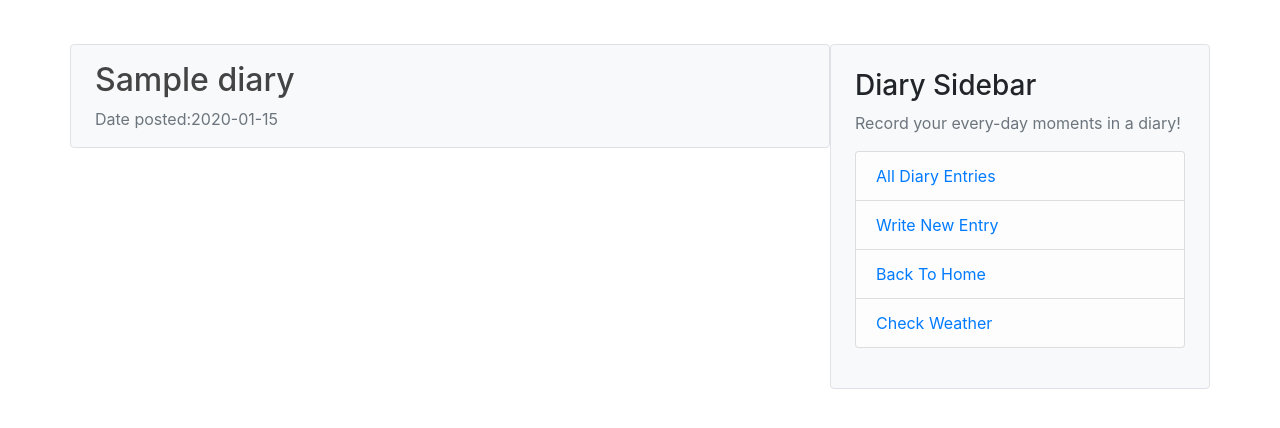
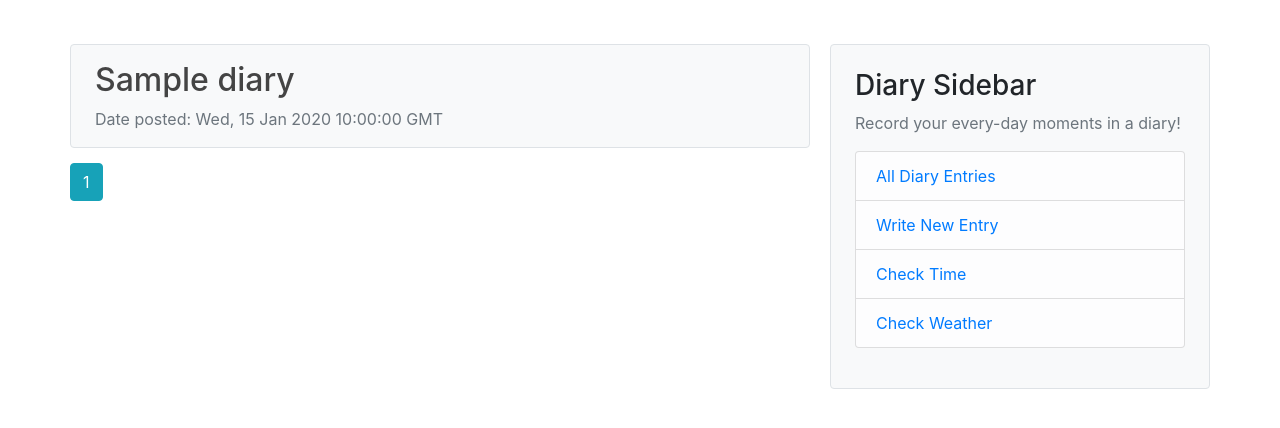
Before and after one commit to zzuo123/DailyApp, a Flask app: page /diary in a window 1280 px wide. Shown: the part 56-484 px from the top of the page. Run offline with Flask 2, Linux system fonts and the light colour scheme; a user stored in the database is signed in; tables that the repository leaves empty hold one stand-in row (values such as "Sample post"); some libraries are stand-ins or nearby versions.

Commit message:
🚀 RELEASE: styled diary page converted utc

```diff
--- a/dailyapp/diaries/routes.py
+++ b/dailyapp/diaries/routes.py
@@ -1,4 +1,3 @@
-from logging import log
 from flask import Blueprint, flash, url_for, redirect, abort, request
 from flask.templating import render_template
 from flask_login import current_user, login_required
@@ -12,7 +11,9 @@ diaries = Blueprint('diaries', __name__)
 @diaries.route('/diary')
 @login_required
 def diary_main():
-    entries = Diary.query.all()
+    # get page number from the request, default value to 1 (making it optional) and casted to int type
+    page = request.args.get('page', 1, type=int)
+    entries = Diary.query.order_by(Diary.date_posted.desc()).paginate(page=page, per_page=5)
     return render_template('diary_main.html', diaries=entries)
 
 
--- /dev/null
+++ b/dailyapp/static/local_time.js
@@ -0,0 +1,6 @@
+window.addEventListener('load', function() {
+	times = document.getElementsByClassName('time-posted')
+	for(let i=0; i<times.length; i++) {
+		times[i].replaceChildren((new Date(times[i].textContent)).toGMTString())
+	}
+});
--- a/dailyapp/static/main.css
+++ b/dailyapp/static/main.css
@@ -113,6 +113,15 @@ a.article-title:hover {
 	text-decoration: none;
 }
 
+.diary-content {
+	margin-right: 20px;
+	margin-bottom: 15px;
+}
+
+.diary-sidebar {
+	height: fit-content;
+}
+
 /* for mobile devices (tablets) */
 
 @media only screen and (max-width: 767px) {
@@ -136,6 +145,12 @@ a.article-title:hover {
 	.form-note {
 		margin-top: 20px;
 	}
+	.diary-content {
+		margin: 0px 20px 15px 20px;
+	}
+	.diary-sidebar {
+		margin: 10px 20px 0px 20px;
+	}
 }
 
 /* for mobile devices (smart phone) */
--- a/dailyapp/templates/diary.html
+++ b/dailyapp/templates/diary.html
@@ -1,7 +1,7 @@
 {% extends "diary_layout.html" %}
 {% block diary %}
 <article class="media">
-    <div class="media-body bg-light pl-4 pr-4 pt-3 pb-3 border rounded">
+    <div class="media-body bg-light pl-4 pr-4 pt-3 pb-3 border rounded diary-content">
         <div class="article-metadata mb-4">
             <h2 class='article-title'>{{ diary.title }}</h2>
             <a class="text-muted">Date posted:{{ diary.date_posted.strftime('%Y-%m-%d') }}</a>
--- a/dailyapp/templates/diary_layout.html
+++ b/dailyapp/templates/diary_layout.html
@@ -6,13 +6,13 @@
 		<div class="col-md-8 p-0">
 			{% block diary %}{% endblock %}
 		</div>
-		<div class="col-md-4 bg-light p-4 border rounded">
+		<div class="col-md-4 bg-light p-4 border rounded diary-sidebar">
 			<h3>Diary Sidebar</h3>
 			<p class='text-muted'>Record your every-day moments in a diary!
 			<ul class="list-group">
 				<li class="list-group-item list-group-item-light"><a href="{{ url_for('diaries.diary_main') }}">All Diary Entries</a></li>
 				<li class="list-group-item list-group-item-light"><a href="{{ url_for('diaries.new_entry') }}">Write New Entry</a></li>
-				<li class="list-group-item list-group-item-light"><a href="{{ url_for('main.home') }}">Back To Home</a></li>
+				<li class="list-group-item list-group-item-light"><a href="{{ url_for('main.home') }}">Check Time</a></li>
 				<li class="list-group-item list-group-item-light"><a href="{{ url_for('main.weather') }}">Check Weather</a></li>
 			</ul>
 			</p>
--- a/dailyapp/templates/diary_main.html
+++ b/dailyapp/templates/diary_main.html
@@ -1,14 +1,26 @@
 {% extends "diary_layout.html" %}
 {% block diary %}
-{% for diary in diaries %}
-<div class="bg-light pl-4 pr-4 pt-3 pb-3 border rounded mb-3">
+{% for diary in diaries.items %}
+<div class="bg-light pl-4 pr-4 pt-3 pb-3 border rounded diary-content">
     <article class="media content-section">
         <div class="media-body">
             <h2><a class="article-title" href="{{ url_for('diaries.diary', diary_id=diary.id) }}">{{ diary.title
                     }}</a></h2>
-            <a class="text-muted">Date posted:{{ diary.date_posted.strftime('%Y-%m-%d') }}</a>
+            <a class="text-muted">Date posted: <span class="time-posted">{{ diary.date_posted.strftime('%Y-%m-%d %H:%M:%S') }}</span></a>
         </div>
     </article>
 </div>
+<script type="text/javascript" src="{{ url_for('static', filename='local_time.js') }}"></script>
+{% endfor %}
+{% for page_num in diaries.iter_pages(left_edge=1, right_edge=1, left_current=1, right_current=2) %}
+{% if page_num %}
+{% if diaries.page == page_num %}
+<a class="btn btn-info mb-4" href="{{ url_for('diaries.diary_main', page=page_num) }}">{{ page_num }}</a>
+{% else %}
+<a class="btn btn-outline-info mb-4" href="{{ url_for('diaries.diary_main', page=page_num) }}">{{ page_num }}</a>
+{% endif %}
+{% else %}
+...
+{% endif %}
 {% endfor %}
 {% endblock diary %}
--- a/dailyapp/templates/form_layout.html
+++ b/dailyapp/templates/form_layout.html
@@ -2,7 +2,7 @@
 {% block content %}
 <div class="container pt-5">
 	<div class="row">
-		<div class="col-md-7 mr-5 form-forms">
+		<div class="col-md-7 form-forms">
 			{% block forms %}{% endblock %}
 		</div>
 		<div class="col-md-4 mx-auto form-note">
```
